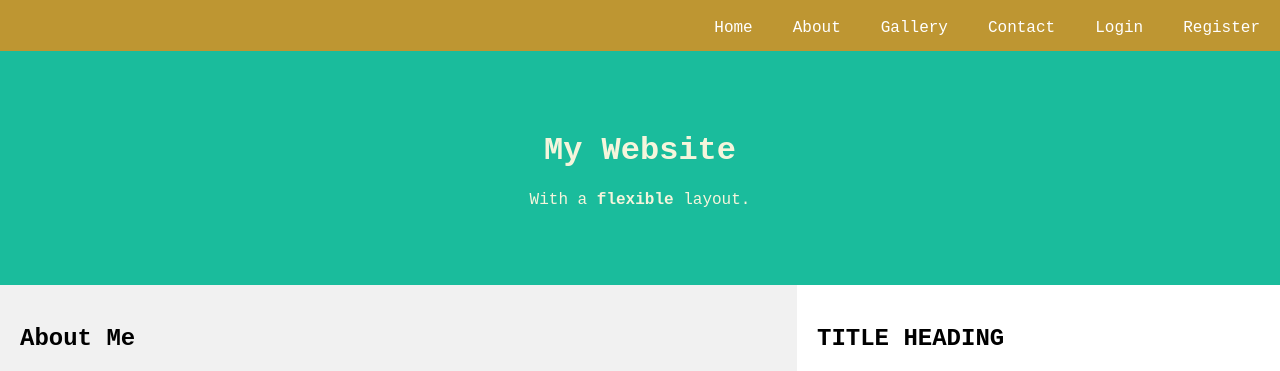
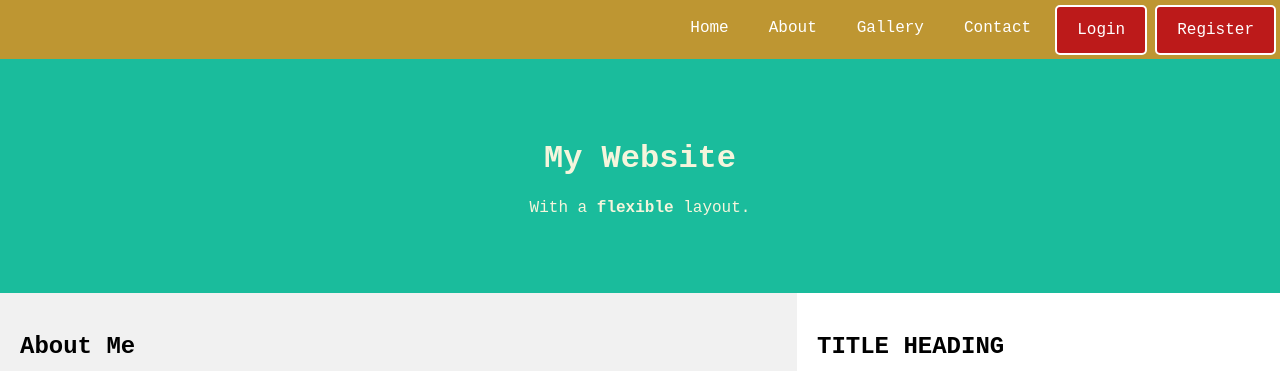
Before and after one commit to Gerald-Star/Startup-Website, a plain HTML site: page index.html in a window 1280 px wide. Shown: the top 371 px of the page. Drawn offline with Linux system fonts and the light colour scheme.

Commit message:
second commit styled the navbar  and login button

```diff
--- a/style.css
+++ b/style.css
@@ -29,8 +29,11 @@ body {
  }
 
   .login {
-     padding: 10px;
+     padding: 8px;
+     background: #bc1a1a;
      border-radius: 5px ;
+     margin:4px;
+     border: 2px solid white;
  }
 
  /* change the navbar color with hover */
@@ -38,7 +41,7 @@ body {
      background-color: rgb(26, 22, 22);
      color: azure;
      border-radius: 5px;
-
+     border: 2px solid white;
  }
 
  .header {
```
